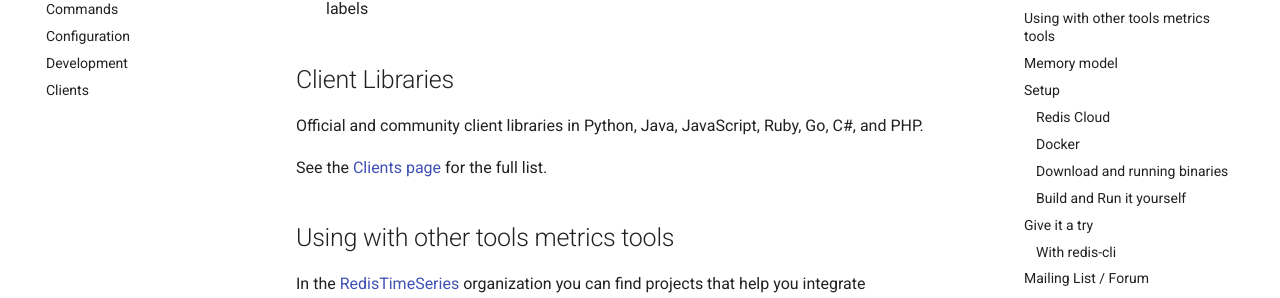
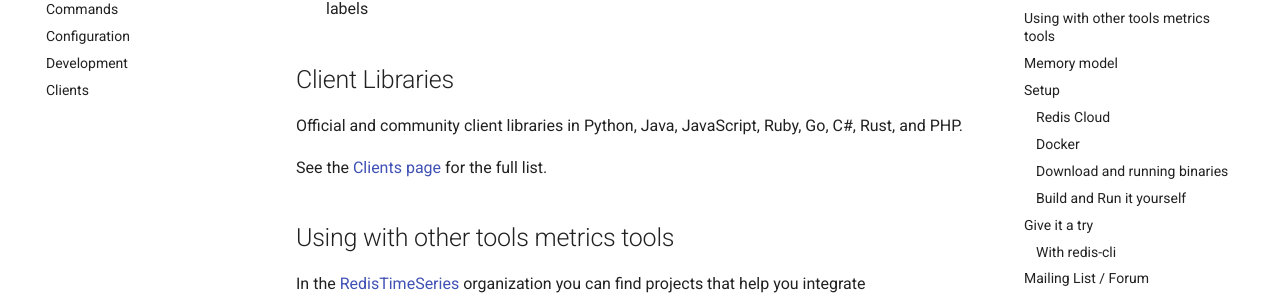
Before and after one commit to RedisTimeSeries/RedisTimeSeries, an MkDocs documentation site: the page built from docs/index.md, in a window 1280 px wide and 900 px high, scrolled down 693 px. Shown: the part 144-442 px from the top of the window. Built offline with MkDocs 1.6.1 and Material for MkDocs 9.7.7, drawn with Linux system fonts in a browser that asks for light colours; comment, search, counter and statistics services are not loaded.

Commit message:
[fix] Fixed clients description per PR review. Added Rust client to the client libraries index.md reference

```diff
--- a/docs/index.md
+++ b/docs/index.md
@@ -19,7 +19,7 @@ Read more about the v1.0 GA features [here](https://redislabs.com/blog/redistime
 
 ## Client Libraries
 
-Official and community client libraries in Python, Java, JavaScript, Ruby, Go, C#, and PHP.
+Official and community client libraries in Python, Java, JavaScript, Ruby, Go, C#, Rust, and PHP.
 
 See the [Clients page](clients.md) for the full list.
 
```
Also changed, not shown: docs/clients.md (+1 -1 lines).
